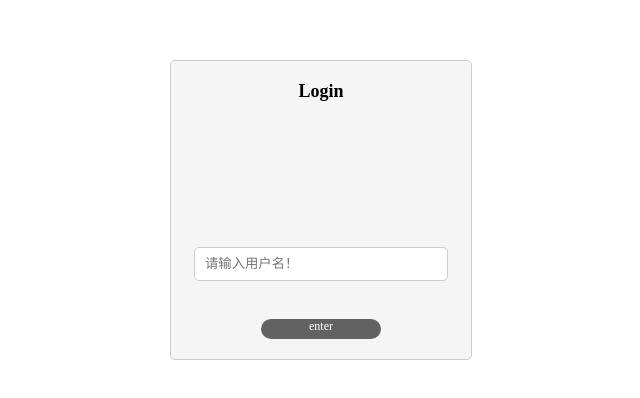
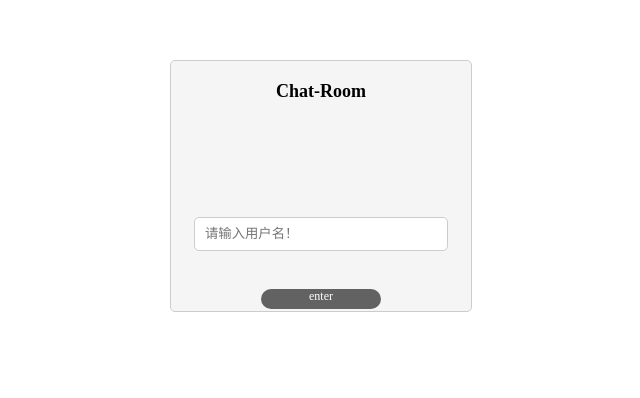
Before and after one commit to NeilYQ/online-chat, a plain HTML site: page index.html in a window 1280 px wide. Shown: the part 240-638 px from the top of the page, without its empty margins (320-960 px from the left). Drawn offline with Linux system fonts and the light colour scheme.

Commit message:
online-chat

```diff
--- a/css/chat.css
+++ b/css/chat.css
@@ -29,6 +29,7 @@
 	top: 50%;
 	left: 50%;
 	width: 300px;
+	max-height: 250px;
 	margin-left:-150px;
 	margin-top:-100px;
 	background-color: #f5f5f5;
@@ -46,7 +47,7 @@
 }
 
 .login-box h3{
-	margin: 20px 0 50px 0;
+	margin: 20px 0;
 	font-size: 18px;
 }
 .login-box input{
--- a/index.html
+++ b/index.html
@@ -21,7 +21,7 @@
 <body>
 		<!-- login-box start -->
 		<div class="login-box">
-			<h3>Login</h3>
+			<h3>Chat-Room</h3>
 			<div><input class="username" type="text" name="loginname" placeholder="请输入用户名！"></div>
 			<div id="login">enter</div>
 		</div>
```
